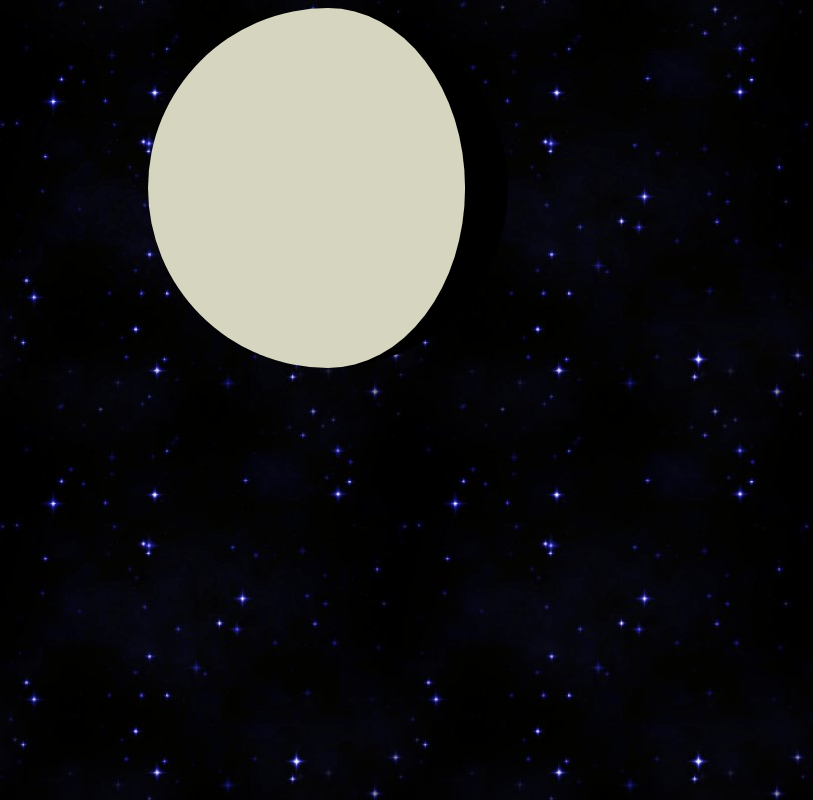
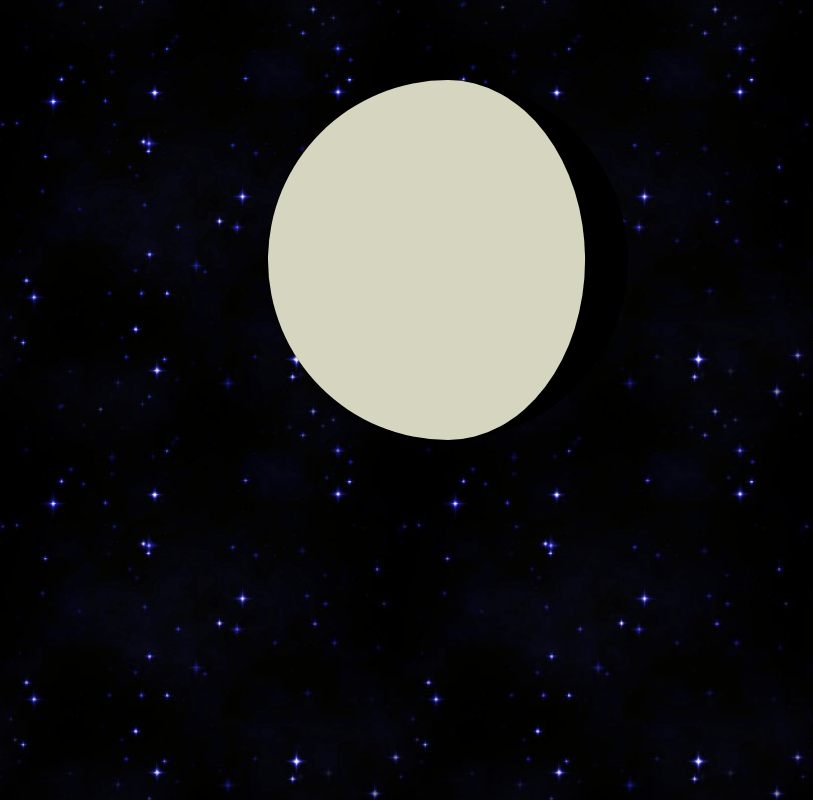
Before and after one commit to tingletech/moon-phase, a plain HTML site: page index.html in a window 1280 px wide. Shown: the full height of the page, 0-813 px from the left. Drawn offline with Linux system fonts and the light colour scheme.

Commit message:
move infobox to bottom for iOS7; center with js

```diff
--- a/index.html
+++ b/index.html
@@ -20,8 +20,8 @@
     <meta name="viewport" content="width=device-width" / >
   </head>
   <body>
-    <svg id="moon" viewBox="0 0 200 200" xmlns="http://www.w3.org/2000/svg" version="1.1"/>
-    <div id="riseset" style="position: absolute; top:0; left: 0; background: white; visibility:hidden; ">
+    <svg id="moon" style="position:absolute; left:10%; top:10%;" viewBox="0 0 200 200" xmlns="http://www.w3.org/2000/svg" version="1.1"/>
+    <div id="riseset" style="position: absolute; bottom:0; left:0; background: white; visibility:hidden; ">
       <table>
         <tr><td><span title="moonrise" id="moonrise"/></td><td title="moonrise">☽</td>
             <td><span title="moonset" id="moonset"/></td><td title="moonset">☾</td></tr>
@@ -71,5 +71,18 @@
   if (navigator.geolocation) {
     navigator.geolocation.getCurrentPosition(success);
   }
+  // http://tutorialzine.com/2010/03/centering-div-vertically-and-horizontally/
+  function center(){
+    moonelement=document.getElementById('moon')
+    moonelement.style.position='absolute';
+    moonelement.style.left=((document.body.clientWidth - moonelement.offsetWidth)/2);
+    moonelement.style.top=((window.innerHeight - moonelement.offsetHeight)/2);
+    console.log(document.body.clientWidth);
+    console.log(Math.max( window.innerHeight, document.body.clientHeight ));
+  }
+  window.onresize = function(){
+    center();
+  };
+  center();
   </script>
 </html>
```
